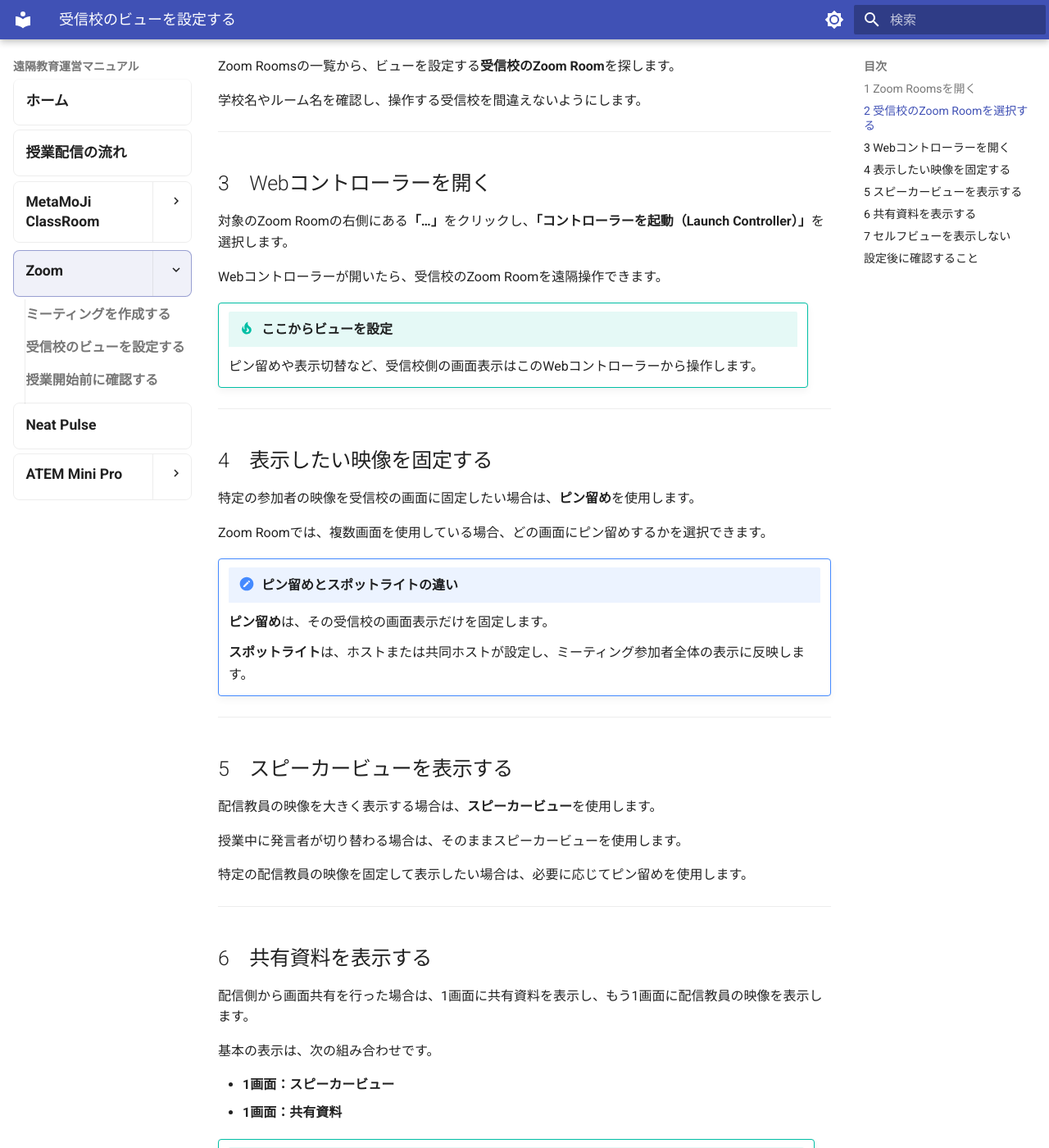
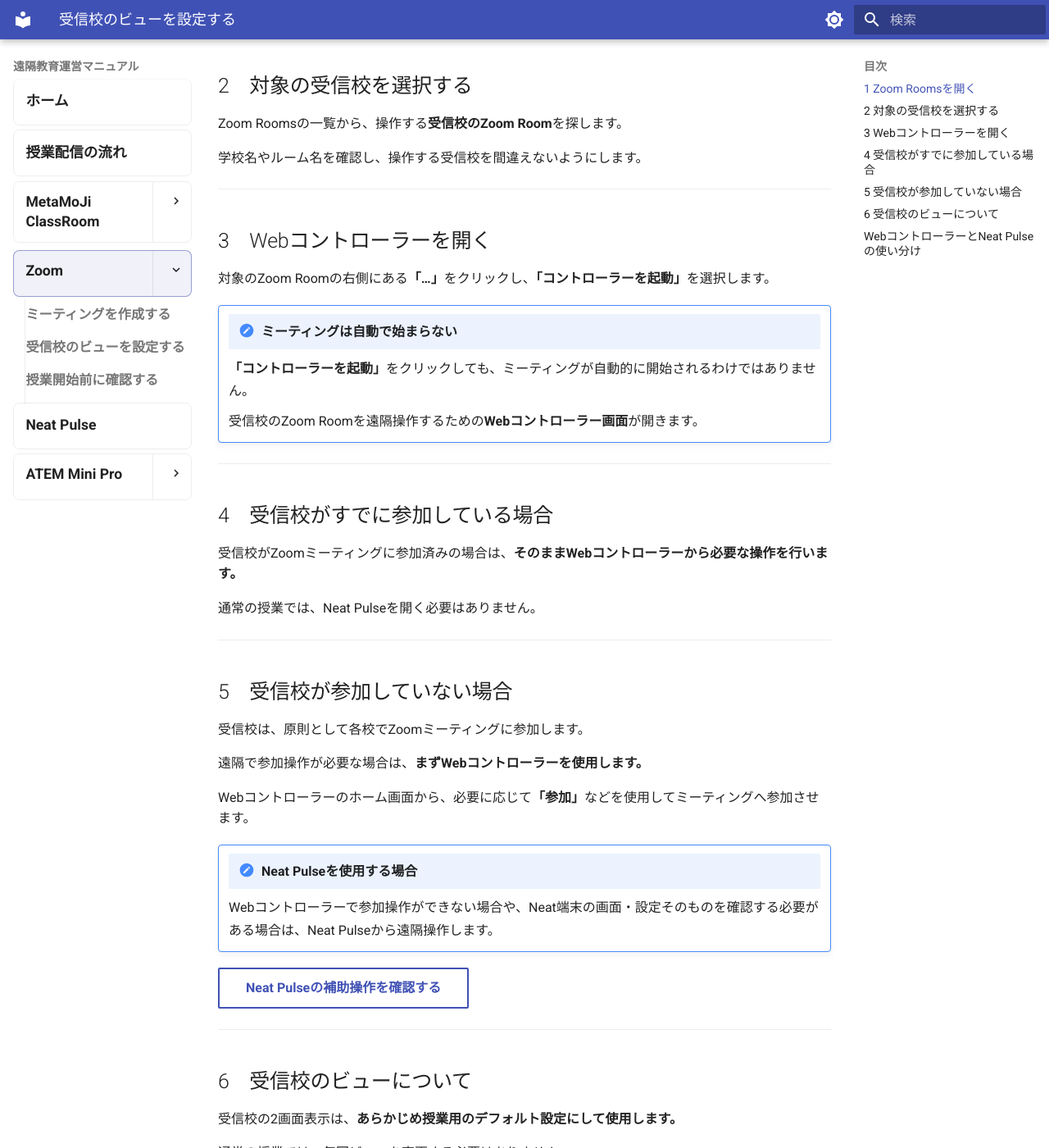
Before and after one commit to a-recs/remote-manual, an MkDocs documentation site: the page built from docs/zoom/02-receiver-view.md, in a window 1280 px wide and 1400 px high, scrolled down 822 px. Shown: the whole window at 82% size. Built offline with MkDocs 1.6.1 and Material for MkDocs 9.7.7, drawn with Linux system fonts in a browser that asks for light colours; some of the changed text lies outside the part shown.

Commit message:
Make Zoom Rooms web controller the primary receiver workflow

```diff
--- a/docs/zoom/02-receiver-view.md
+++ b/docs/zoom/02-receiver-view.md
@@ -1,32 +1,32 @@
-# 受信校のビューを設定する
+# 受信校を操作する
 
-遠隔授業では、受信校のZoom RoomをWeb上から操作し、2画面に表示する内容を授業の進め方に合わせて設定します。
+受信校のZoom操作は、**Zoom RoomsのWebコントローラーを優先して使用します。**
 
-基本は、次のいずれかの組み合わせで使用します。
+Webコントローラーから、受信校のZoom Roomの状態確認、ミーティングへの参加、参加中のZoom操作を行います。
 
-- **スピーカービュー ＋ スピーカービュー**
-- **スピーカービュー ＋ 共有資料**
+!!! tip "基本の考え方"
+    通常のZoom操作では、まず**Zoom Rooms Webコントローラー**を使用します。
 
-受信校のセルフビューは、あらかじめ非表示にして使用します。
+    **Neat Pulseは補助**として、Webコントローラーで対応できない場合や、Neat端末そのものを遠隔操作する必要がある場合に使用します。
 
 ---
 
 ## 1　Zoom Roomsを開く
 
-Zoom Web画面の右上にある**プロフィール画像またはイニシャル**をクリックし、**「管理センター（Admin Center）」**を開きます。
+Zoom Web画面の右上にある**プロフィール画像またはイニシャル**をクリックし、**「管理センター」**を開きます。
 
-管理センターの左メニューから、次の順に進みます。
+管理センターでは、次の順に進みます。
 
-**製品設定（Product configuration） → Rooms → Zoom Rooms**
+**製品設定 → ルーム → Zoom Rooms**
 
 !!! note "Zoom Roomsが表示されない場合"
     Zoom Roomsを表示・操作するには、Zoom Roomsを管理できる権限が必要です。
 
 ---
 
-## 2　受信校のZoom Roomを選択する
+## 2　対象の受信校を選択する
 
-Zoom Roomsの一覧から、ビューを設定する**受信校のZoom Room**を探します。
+Zoom Roomsの一覧から、操作する**受信校のZoom Room**を探します。
 
 学校名やルーム名を確認し、操作する受信校を間違えないようにします。
 
@@ -34,63 +34,57 @@ Zoom Roomsの一覧から、ビューを設定する**受信校のZoom Room**を
 
 ## 3　Webコントローラーを開く
 
-対象のZoom Roomの右側にある**「…」**をクリックし、**「コントローラーを起動（Launch Controller）」**を選択します。
+対象のZoom Roomの右側にある**「…」**をクリックし、**「コントローラーを起動」**を選択します。
 
-Webコントローラーが開いたら、受信校のZoom Roomを遠隔操作できます。
+!!! note "ミーティングは自動で始まらない"
+    **「コントローラーを起動」**をクリックしても、ミーティングが自動的に開始されるわけではありません。
 
-!!! tip "ここからビューを設定"
-    ピン留めや表示切替など、受信校側の画面表示はこのWebコントローラーから操作します。
+    受信校のZoom Roomを遠隔操作するための**Webコントローラー画面**が開きます。
 
 ---
 
-## 4　表示したい映像を固定する
+## 4　受信校がすでに参加している場合
 
-特定の参加者の映像を受信校の画面に固定したい場合は、**ピン留め**を使用します。
+受信校がZoomミーティングに参加済みの場合は、**そのままWebコントローラーから必要な操作を行います。**
 
-Zoom Roomでは、複数画面を使用している場合、どの画面にピン留めするかを選択できます。
-
-!!! note "ピン留めとスポットライトの違い"
-    **ピン留め**は、その受信校の画面表示だけを固定します。
-
-    **スポットライト**は、ホストまたは共同ホストが設定し、ミーティング参加者全体の表示に反映します。
+通常の授業では、Neat Pulseを開く必要はありません。
 
 ---
 
-## 5　スピーカービューを表示する
+## 5　受信校が参加していない場合
 
-配信教員の映像を大きく表示する場合は、**スピーカービュー**を使用します。
+受信校は、原則として各校でZoomミーティングに参加します。
 
-授業中に発言者が切り替わる場合は、そのままスピーカービューを使用します。
+遠隔で参加操作が必要な場合は、**まずWebコントローラーを使用します。**
 
-特定の配信教員の映像を固定して表示したい場合は、必要に応じてピン留めを使用します。
+Webコントローラーのホーム画面から、必要に応じて**「参加」**などを使用してミーティングへ参加させます。
+
+!!! note "Neat Pulseを使用する場合"
+    Webコントローラーで参加操作ができない場合や、Neat端末の画面・設定そのものを確認する必要がある場合は、Neat Pulseから遠隔操作します。
+
+[Neat Pulseの補助操作を確認する](../neat-pulse/){ .md-button }
 
 ---
 
-## 6　共有資料を表示する
+## 6　受信校のビューについて
 
-配信側から画面共有を行った場合は、1画面に共有資料を表示し、もう1画面に配信教員の映像を表示します。
+受信校の2画面表示は、**あらかじめ授業用のデフォルト設定にして使用します。**
 
-基本の表示は、次の組み合わせです。
+通常の授業では、毎回ビューを変更する必要はありません。
 
-- **1画面：スピーカービュー**
-- **1画面：共有資料**
+必要な場合のみ、Webコントローラーから表示切替やピン留めなどを行います。
 
-!!! tip "授業開始前に確認"
-    画面共有を開始したときに、左右それぞれの画面へ意図した内容が表示されることを確認します。
+!!! info "ビュー設定の詳細"
+    2画面表示、ピン留め、スポットライトなどの詳細手順は、今後このページに追記します。
 
 ---
 
-## 7　セルフビューを表示しない
+## WebコントローラーとNeat Pulseの使い分け
 
-受信校自身のカメラ映像は、授業中の表示を分かりやすくするため、**セルフビューを非表示**にして使用します。
-
-通常は事前設定で非表示にしているため、授業ごとの操作は不要です。
-
----
-
-## 設定後に確認すること
-
-授業開始前に、次の2点を確認します。
-
-- 配信教員の映像が意図した画面に表示されていること
-- 画面共有を行った場合、共有資料がもう一方の画面に表示されていること
+| 状況 | 使用するもの |
+|---|---|
+| 受信校の参加状況を確認する | **Zoom Rooms Webコントローラー** |
+| 受信校をZoomへ参加させる | **Zoom Rooms Webコントローラー** |
+| Zoom参加中の操作を行う | **Zoom Rooms Webコントローラー** |
+| Neat端末の状態や設定を確認する | **Neat Pulse** |
+| Webコントローラーで対応できない | **Neat Pulse** |
```
